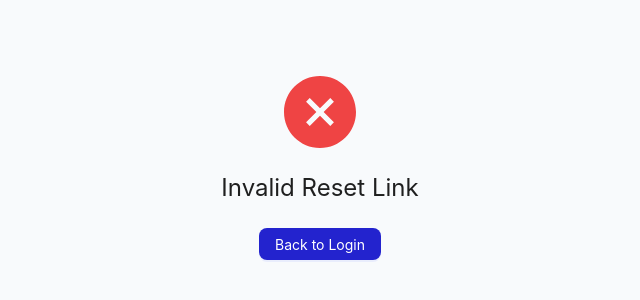
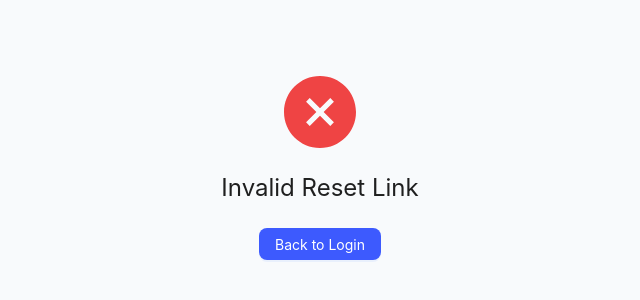
Before and after one commit to stemmww/Face-Recognition-System-for-Student-Attendance, a React (Vite) app in the folder frontend/: page /reset-password in a window 1280 px wide. Shown: the part 232-532 px from the top of the page, without its empty margins (320-960 px from the left). Built offline with nearby package versions, Linux system fonts and the light colour scheme.

Commit message:
fix: colour change

```diff
--- a/frontend/src/App.tsx
+++ b/frontend/src/App.tsx
@@ -34,6 +34,7 @@ import Attend from "@/pages/student/Attend";
 // Shared pages
 import Profile from "@/pages/Profile";
 import ResetPassword from "@/pages/ResetPassword";
+import { BRAND_PRIMARY, BRAND_PRIMARY_RGB } from "@/styles/theme";
 
 function DashboardRouter() {
   const { user } = useAuth();
@@ -206,8 +207,8 @@ export default function App() {
       theme={{
         algorithm: isDark ? theme.darkAlgorithm : theme.defaultAlgorithm,
         token: {
-          colorPrimary: "#2323CE",
-          colorInfo: "#2323CE",
+          colorPrimary: BRAND_PRIMARY,
+          colorInfo: BRAND_PRIMARY,
           colorSuccess: "#10b981",
           colorWarning: "#f59e0b",
           colorError: "#ef4444",
@@ -229,13 +230,13 @@ export default function App() {
         },
         components: {
           Button: {
-            colorPrimary: "#2323CE",
+            colorPrimary: BRAND_PRIMARY,
             algorithm: true,
           },
           Menu: {
             darkItemBg: "transparent",
-            darkItemSelectedBg: "rgba(35,35,206,0.25)",
-            darkItemHoverBg: "rgba(35,35,206,0.15)",
+            darkItemSelectedBg: `rgba(${BRAND_PRIMARY_RGB},0.25)`,
+            darkItemHoverBg: `rgba(${BRAND_PRIMARY_RGB},0.15)`,
             darkItemSelectedColor: "#c7d2fe",
           },
           Card: {
--- a/frontend/src/components/Layout/Header.tsx
+++ b/frontend/src/components/Layout/Header.tsx
@@ -25,6 +25,7 @@ import {
 import type { Notification, User } from "@/types";
 import { getUnreadCount, listNotifications, markRead, markAllRead } from "@/api/notifications";
 import { useThemeStore } from "@/stores/themeStore";
+import { BRAND_PRIMARY } from "@/styles/theme";
 
 const { Header: AntHeader } = Layout;
 const { Text } = Typography;
@@ -122,7 +123,7 @@ export default function Header({ user, onLogout, isMobile, onMenuClick }: Props)
       label: l.label,
       onClick: () => changeLanguage(l.key),
       style: i18n.language === l.key
-        ? { fontWeight: 600, color: "#2323CE" }
+        ? { fontWeight: 600, color: BRAND_PRIMARY }
         : undefined,
     })),
   };
@@ -167,7 +168,7 @@ export default function Header({ user, onLogout, isMobile, onMenuClick }: Props)
                   onClick={handleMarkAllRead}
                   className="mark-all-read-btn"
                   style={{
-                    color: isDark ? "#6b6bef" : "#2323CE",
+                    color: isDark ? "#91a3ff" : BRAND_PRIMARY,
                     fontWeight: 500,
                   }}
                 >
@@ -335,7 +336,7 @@ export default function Header({ user, onLogout, isMobile, onMenuClick }: Props)
               icon={<UserOutlined />}
               src={user.photo_url ? `/uploads/${user.photo_url}` : undefined}
               size={isMobile ? "small" : "default"}
-              style={{ backgroundColor: user.photo_url ? undefined : "#2323CE" }}
+              style={{ backgroundColor: user.photo_url ? undefined : BRAND_PRIMARY }}
             />
             {!isMobile && (
               <Text strong style={{ color: isDark ? "#e2e8f0" : "#1e293b", whiteSpace: "nowrap" }}>
--- a/frontend/src/pages/ResetPassword.tsx
+++ b/frontend/src/pages/ResetPassword.tsx
@@ -5,7 +5,7 @@ import { Button, Form, Input, Result, Typography, message } from "antd";
 import { LockOutlined } from "@ant-design/icons";
 import { resetPassword } from "@/api/auth";
 import { useThemeStore } from "@/stores/themeStore";
-import { authPageStyles, themeColors } from "@/styles/theme";
+import { BRAND_PRIMARY_DARK, authPageStyles, themeColors } from "@/styles/theme";
 
 const { Title, Text } = Typography;
 
@@ -62,7 +62,7 @@ export default function ResetPassword() {
         <div style={{ textAlign: "center", marginBottom: 24 }}>
           <div style={{
             width: 56, height: 56, borderRadius: 14,
-            background: "linear-gradient(135deg, #2323CE, #1a1a9e)",
+            background: `linear-gradient(135deg, ${colors.primary}, ${BRAND_PRIMARY_DARK})`,
             display: "inline-flex", alignItems: "center", justifyContent: "center",
             marginBottom: 16,
           }}>
--- a/frontend/src/styles/theme.ts
+++ b/frontend/src/styles/theme.ts
@@ -8,6 +8,10 @@
  */
 
 import type { CSSProperties } from "react";
+
+export const BRAND_PRIMARY = "#3D5AFE";
+export const BRAND_PRIMARY_RGB = "61, 90, 254";
+export const BRAND_PRIMARY_DARK = "#2747F5";
 
 // ---------------------------------------------------------------------------
 // Color palette — call with isDark to get the right variant
@@ -28,7 +32,7 @@ export function themeColors(isDark: boolean) {
     /** Muted icon inside inputs */
     inputIcon: "#94a3b8",
     /** Primary accent */
-    primary: "#2323CE",
+    primary: BRAND_PRIMARY,
     /** Divider / separator border */
     divider: isDark ? "#334155" : "#e2e8f0",
   } as const;
@@ -67,7 +71,7 @@ export const authPageStyles = {
     borderRadius: 10,
     fontWeight: 600,
     fontSize: 15,
-    boxShadow: "0 4px 14px rgba(35,35,206,0.35)",
+    boxShadow: `0 4px 14px rgba(${BRAND_PRIMARY_RGB}, 0.35)`,
   } as CSSProperties,
 
   /** Form label span */
```
